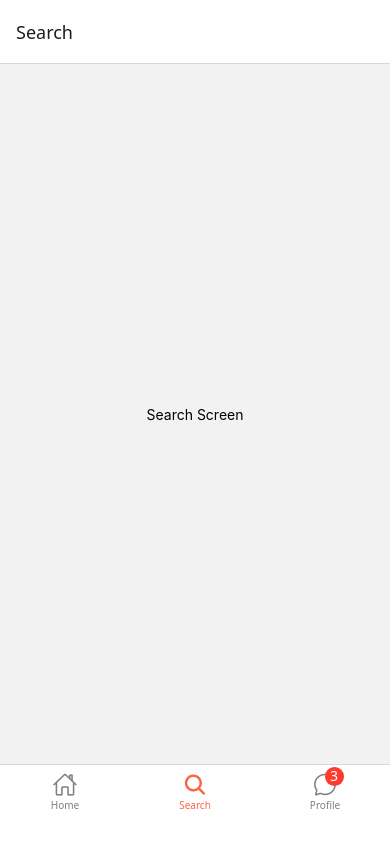
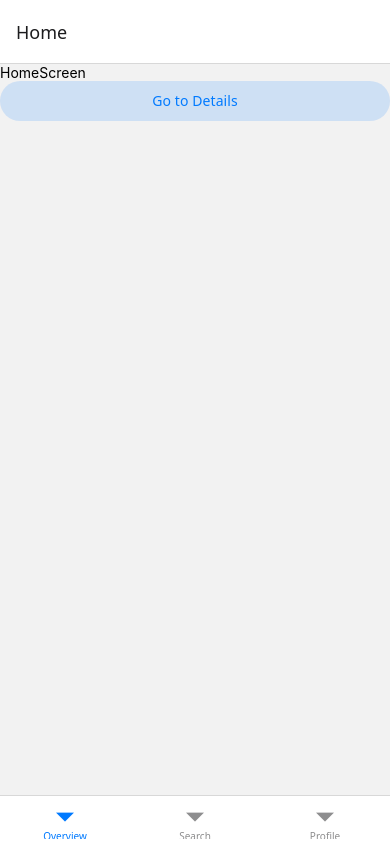
Before and after one commit to Abhisheklp99/Learing-React-Navigation, a React Native app: screen / in a window 390 px wide. Built offline with nearby package versions, Linux system fonts and the light colour scheme.

Commit message:
feat:Tab with Stack implemnetation

```diff
--- a/package.json
+++ b/package.json
@@ -13,6 +13,7 @@
     "@react-native-masked-view/masked-view": "0.3.2",
     "@react-navigation/bottom-tabs": "^7.16.1",
     "@react-navigation/elements": "^2.9.18",
+    "@react-navigation/material-top-tabs": "^7.4.27",
     "@react-navigation/native": "^7.2.4",
     "@react-navigation/native-stack": "^7.15.1",
     "@react-navigation/stack": "^7.9.2",
@@ -22,6 +23,7 @@
     "react": "19.2.0",
     "react-native": "0.83.6",
     "react-native-gesture-handler": "~2.30.0",
+    "react-native-pager-view": "8.0.0",
     "react-native-safe-area-context": "~5.6.2",
     "react-native-screens": "~4.23.0"
   },
--- a/src/navigators/tab/DynamicTabNavigator.tsx
+++ b/src/navigators/tab/DynamicTabNavigator.tsx
@@ -6,71 +6,52 @@ import { NavigationContainer } from '@react-navigation/native';
 import { createBottomTabNavigator } from '@react-navigation/bottom-tabs';
 
 import { Ionicons } from '@expo/vector-icons';
+import SearchScreen from '../../screens/SearchScreen';
+import ProfileScreen from '../../screens/ProfileScreen';
+import { createNativeStackNavigator } from '@react-navigation/native-stack';
+import HomeScreen from '../../screens/HomeScreen';
+import DetailScreen from '../../screens/DetailScreen';
 
 
-function HomeScreen() {
-  return (
-    <View style={{ flex: 1, justifyContent: 'center', alignItems: 'center' }}>
-      <Text>Home Screen</Text>
-    </View>
-  );
+//for stack starts
+const HomeStack=createNativeStackNavigator()
+
+function HomeStackScreens(){
+    return (
+        <HomeStack.Navigator>
+            <HomeStack.Screen name="Home" component={HomeScreen} />
+
+            <HomeStack.Screen name="Details" component={DetailScreen} />
+
+        </HomeStack.Navigator>
+
+    )
 }
 
-function SearchScreen() {
-  return (
-    <View style={{ flex: 1, justifyContent: 'center', alignItems: 'center' }}>
-      <Text>Search Screen</Text>
-    </View>
-  );
-}
 
-function ProfileScreen() {
-  return (
-    <View style={{ flex: 1, justifyContent: 'center', alignItems: 'center' }}>
-      <Text>Profile Screen</Text>
-    </View>
-  );
-}
+//for stack starts ends
 
 const Tab = createBottomTabNavigator();
 
 
 function MyTab(){
     return (
-<Tab.Navigator initialRouteName='Search'
-screenOptions={({route})=>({
-    tabBarStyle:{
-        height:80,
-        paddingBottom:10
-    },
-    tabBarActiveTintColor:'tomato',
-    tabBarInactiveTintColor:'gray',
+<Tab.Navigator>
 
-    tabBarIcon:({focused,color,size})=>{
-        const icon = route.name ==='Home'
-        ? (focused ? 'home' :'home-outline')
-        : route.name ==='Search'
-        ? (focused ?'search':'search-outline')
-        : (focused ?'chatbubble' :"chatbubble-outline");
+{/* We will apply tab and stack use */}
+           {/* we want home and detail screen stacked */}
 
-        return <Ionicons name={icon as any} size={size} color={color} />
-    }
-})}
->
-        {/* <Tab.Screen name="Home" component={HomeScreen}
-        options={{
-            title:"Dashboard",
-            tabBarLabel:'Start'
-        }}
+            <Tab.Screen  name="Overview" component={HomeStackScreens}
+            options={{
+                headerShown:false
+            }}
+            />
 
-        /> */}
-        <Tab.Screen name="Home" component={HomeScreen}
 
-        />
-        <Tab.Screen name="Search" component={SearchScreen} />
-        <Tab.Screen name="Profile" component={ProfileScreen}
-        options={{ tabBarBadge:3}}
-        />
+           <Tab.Screen name="Search" component ={SearchScreen} />
+           <Tab.Screen name="Profile" component ={ProfileScreen} />
+
+
       </Tab.Navigator>
     )
 }
--- a/src/screens/DetailScreen.tsx
+++ b/src/screens/DetailScreen.tsx
@@ -10,8 +10,8 @@ const DetailScreen = ({route}:any) => {
     <View>
       <Text>DetailScreen :Hi {username}</Text>
 
-       {/* <Button onPress={()=>navigation.goBack('Home')} title="Go to Home" />
-         */}
+       {/* <Button onPress={()=>navigation.goBack('Home')} title="Go to Home" /> */}
+
        <Button onPress={()=>navigation.navigate('Profile')} title="Go to Profile" />
 
     </View>
--- a/src/screens/ProfileScreen.tsx
+++ b/src/screens/ProfileScreen.tsx
@@ -20,13 +20,13 @@ Goes all the way back to the first screen in the current stack.
 Removes every screen above it.
 
 */}
-       <Button onPress={()=>navigation.popToTop()} title="Go to Home" />
+       <Button onPress={()=>navigation.navigate('Overview')} title="Go to Home" />
 
 
         {/*
         replace() is used to swap the current screen with another screen.
 It removes the current screen from the stack and adds the new one in its place.*/}
-  {/*      <Button onPress={()=>navigation.replace('Home')} title="Go to Home" /> */}
+       {/* <Button onPress={()=>navigation.replace('Home')} title="Go to Home" /> */}
     </View>
   )
 }
--- /dev/null
+++ b/src/screens/SearchScreen.tsx
@@ -0,0 +1,14 @@
+import { StyleSheet, Text, View } from 'react-native'
+import React from 'react'
+
+const SearchScreen = () => {
+  return (
+    <View>
+      <Text>SearchScreen</Text>
+    </View>
+  )
+}
+
+export default SearchScreen
+
+const styles = StyleSheet.create({})
```
Also changed, not shown: 1 other file (tests, documents, lock files or other folders).
